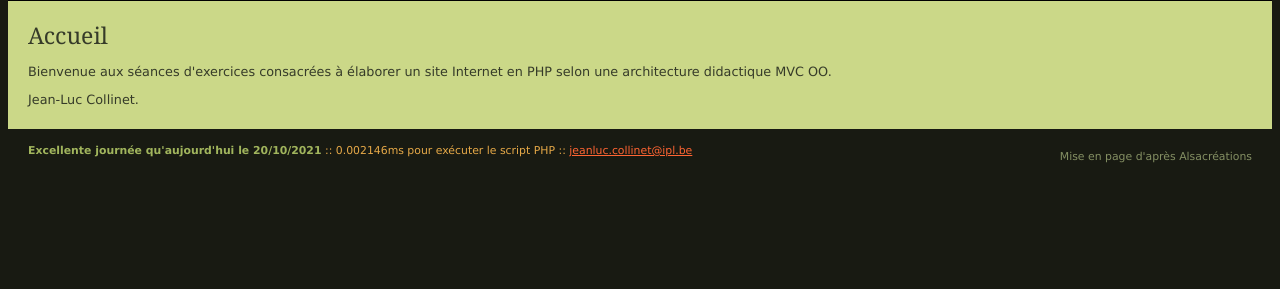
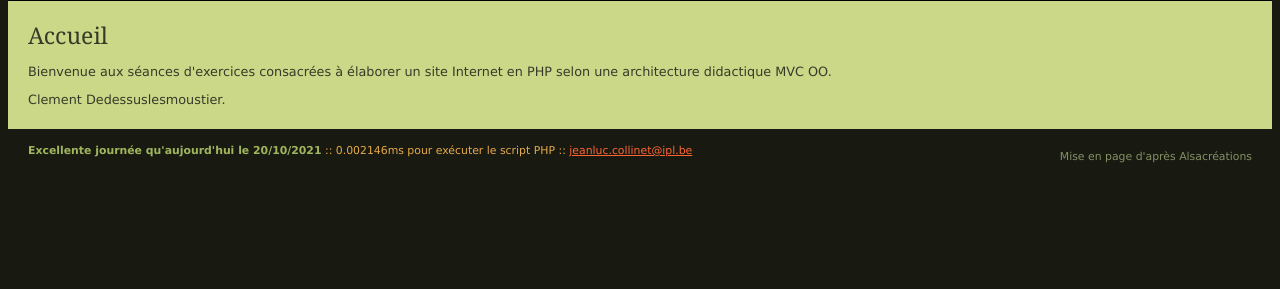
Before and after one commit to ClementDedessus/devops, a PHP site: page / in a window 1280 px wide. Shown: the part 156-445 px from the top of the page. Run offline with PHP 8.4, Linux system fonts and the light colour scheme.

```diff
--- a/GoodNewsSite/views/home.php
+++ b/GoodNewsSite/views/home.php
@@ -1,5 +1,6 @@
 <div id="contenu">
 	<h2>Accueil</h2>
 	<p>Bienvenue aux séances d'exercices consacrées à élaborer un site Internet en PHP selon une architecture didactique MVC OO.</p>
-	<p>Jean-Luc Collinet.</p>
+
+    <p>Clement Dedessuslesmoustier.</p>
 </div><!-- #contenu -->
```
